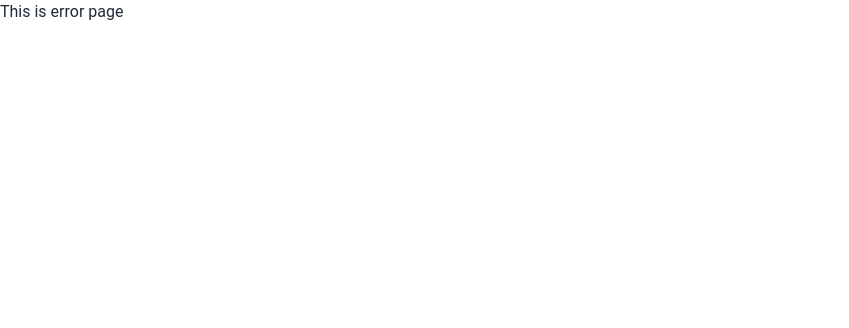
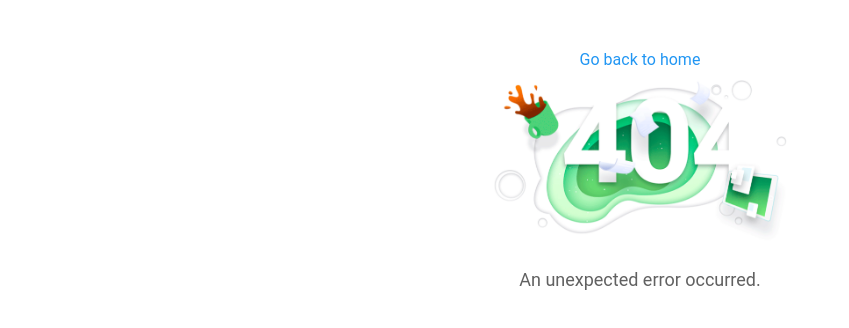
Before and after one commit to Amimu10/Softnee-Electronic-Brandshop-Frontend, a React (Vite) app: page / in a window 1280 px wide. Shown: the top 328 px of the page, without its empty margins (0-849 px from the left). Built offline with nearby package versions, Linux system fonts and the light colour scheme; no server answers.

Commit message:
update errorpage & send user to go back to home

```diff
--- a/src/components/ErrorPage.jsx
+++ b/src/components/ErrorPage.jsx
@@ -1,9 +1,17 @@
-
+import { Link } from 'react-router-dom';
+import Error_Image from "../assets/error.png";
 
 const ErrorPage = () => {
+    const errorMessage = 'An unexpected error occurred.';
+
     return (
-        <div>
-            <h3>This is error page</h3>
+        <div className="flex flex-col text-cente my-12 items-center">
+             <Link to="/" className="text-blue-500  hover:text-blue-700">
+                Go back to home
+            </Link>
+            <img src={Error_Image} className="w-[350px] mx-auto" alt="" />
+            <p className="text-lg text-gray-700 my-4">{errorMessage}</p>
+
         </div>
     );
 };
--- a/src/components/Navbar.jsx
+++ b/src/components/Navbar.jsx
@@ -20,6 +20,9 @@ const Navbar = () => {
       })
       .catch((error) => console.error(error));
   };
+  const handleNavLinkClick = () => {
+    setMenu(false);
+  };
 
   return (
     <div className="bg-[#232323]">
@@ -30,7 +33,6 @@ const Navbar = () => {
            <img src={Logo} alt="" />
           </h3>
         </div>
-        {/* Show menu items only on medium and larger screens */}
         <div className="md:flex lg:gap-12 md:gap-6 text-lg hidden list-none">
           <li className="md:mt-1">
             <NavLink
@@ -105,8 +107,6 @@ const Navbar = () => {
             )}
           </li>
         </div>
-
-        {/* Show menu icon only on small screens */}
         <div className="md:hidden flex items-center gap-2">
           {menu ? (
             <AiOutlineClose
@@ -125,6 +125,7 @@ const Navbar = () => {
               <li>
                 <NavLink
                   to="/"
+                  onClick={handleNavLinkClick}
                   className={({ isActive, isPending }) =>
                     isPending
                       ? 'pending'
@@ -139,6 +140,7 @@ const Navbar = () => {
               <li className="md:mt-1">
                 <NavLink
                   to="/products"
+                  onClick={handleNavLinkClick}
                   className={({ isActive, isPending }) =>
                     isPending
                       ? 'pending'
@@ -153,6 +155,7 @@ const Navbar = () => {
               <li className="md:mt-1">
                 <NavLink
                   to="/cart"
+                  onClick={handleNavLinkClick}
                   className={({ isActive, isPending }) =>
                     isPending
                       ? 'pending'
@@ -168,6 +171,7 @@ const Navbar = () => {
                 user?  <li>
                 <Link
                   onClick={handleLogOut}
+
                   to="/login"
                   className={({ isActive, isPending }) =>
                     isPending
```
Also changed, not shown: src/assets/error.png (added).
